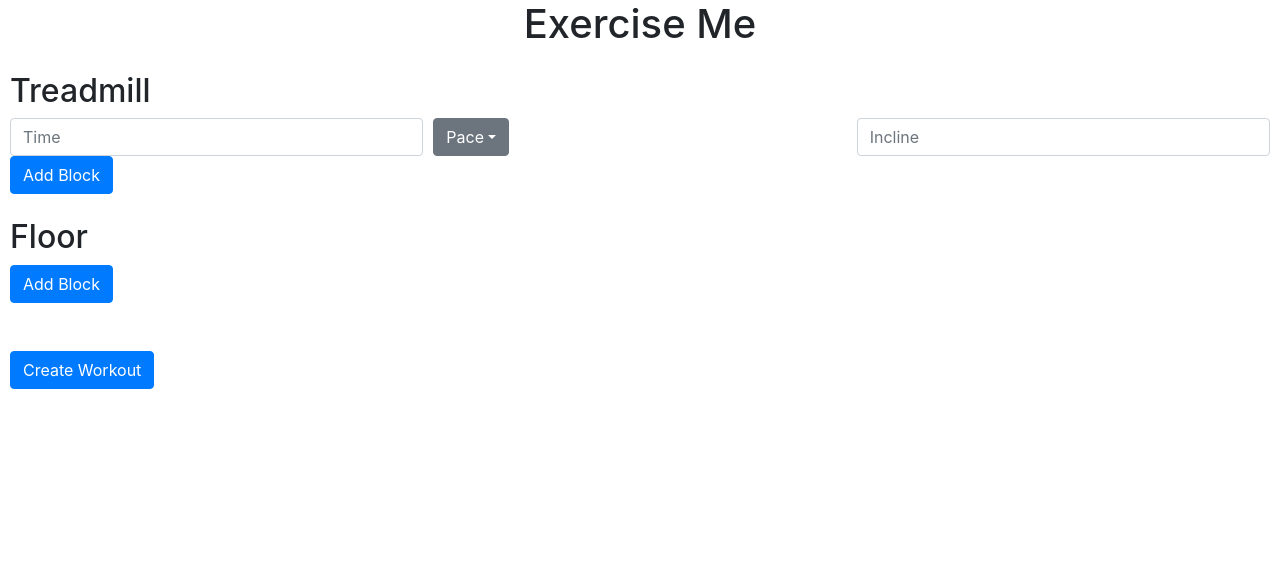
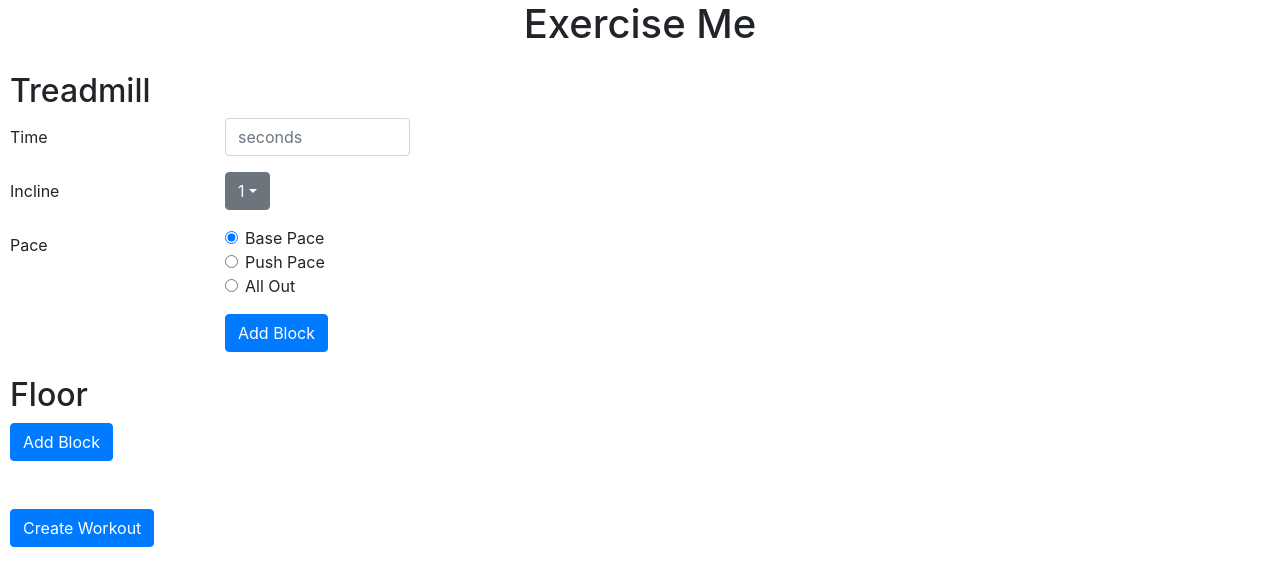
Before and after one commit to ageoldpun/exercise-me, a React (Create React App) app: page / in a window 1280 px wide. Shown: the top 586 px of the page. Built offline with nearby package versions, Linux system fonts and the light colour scheme.

Commit message:
Get Treadmill working

```diff
--- a/src/components/Treadmill.js
+++ b/src/components/Treadmill.js
@@ -1,39 +1,167 @@
 import React from 'react';
 import Button from 'react-bootstrap/Button';
+import Col from 'react-bootstrap/Col';
 import Dropdown from 'react-bootstrap/Dropdown';
+import Form from 'react-bootstrap/Form';
+import Row from 'react-bootstrap/Row';
+import Table from 'react-bootstrap/Table';
 
-export default function Treadmill(props) {
-  const selectedPace = 'Pace'
+export default class Treadmill extends React.Component {
+  constructor(props) {
+    super(props);
 
-  return (
-    <div className="mt-4">
-      <h2>Treadmill</h2>
-      <div>
-        <form>
-          <div className="form-row">
-            <div className="col">
-              <input type="text" className="form-control" placeholder="Time" />
-            </div>
-            <div className="col">
-              <Dropdown>
+    this.state = {
+      treadmillExercises: [],
+      selectedTreadmillExercise: {
+        time: null,
+        incline: 1,
+        pace: 'Base Pace',
+      },
+    }
+    this.handleTimeChange = this.handleTimeChange.bind(this);
+    this.handlePaceChange = this.handlePaceChange.bind(this);
+    this.handleInclineChange = this.handleInclineChange.bind(this);
+    this.onAddBlockClick = this.onAddBlockClick.bind(this);
+  }
+
+  handleTimeChange(changeEvent) {
+    this.setState({
+      ...this.state,
+      selectedTreadmillExercise: {
+        ...this.state.selectedTreadmillExercise,
+        time: changeEvent.target.value,
+      },
+    })
+  }
+
+  handlePaceChange(changeEvent) {
+    this.setState({
+      ...this.state,
+      selectedTreadmillExercise: {
+        ...this.state.selectedTreadmillExercise,
+        pace: changeEvent.target.value,
+      },
+    });
+  }
+
+  handleInclineChange(eventKey) {
+    this.setState({
+      ...this.state,
+      selectedTreadmillExercise: {
+        ...this.state.selectedTreadmillExercise,
+        incline: eventKey,
+      },
+    });
+  }
+
+  onAddBlockClick() {
+    this.state.treadmillExercises.push(this.state.selectedTreadmillExercise);
+    this.setState({
+      selectedTreadmillExercise: {
+        time: null,
+        incline: 1,
+        pace: 'Base Pace',
+      }
+    });
+  }
+
+  render() {
+    return (
+      <div className="mt-4">
+        <h2>Treadmill</h2>
+        {this.state.treadmillExercises.length > 0 &&
+          <Table striped bordered hover>
+          <thead>
+            <tr>
+              <th>Time</th>
+              <th>Pace</th>
+              <th>Incline</th>
+            </tr>
+          </thead>
+          <tbody>
+            {this.state.treadmillExercises.map(exercise => (
+              <tr>
+                <td>{exercise.time}</td>
+                <td>{exercise.pace}</td>
+                <td>{exercise.incline}</td>
+              </tr>
+            ))}
+          </tbody>
+        </Table>
+        }
+        <Form>
+          <Form.Group as={Row}>
+            <Form.Label column sm={2}>
+              Time
+            </Form.Label>
+            <Col sm={2}>
+              <Form.Control type="text" placeholder="seconds" value={this.state.selectedTreadmillExercise.time} onChange={this.handleTimeChange} />
+            </Col>
+          </Form.Group>
+
+          <Form.Group as={Row}>
+            <Form.Label column sm={2}>
+              Incline
+            </Form.Label>
+            <Col sm={10}>
+              <Dropdown  onSelect={this.handleInclineChange}>
                 <Dropdown.Toggle variant="secondary" id="dropdown-basic">
-                  {selectedPace}
+                  {this.state.selectedTreadmillExercise.incline}
                 </Dropdown.Toggle>
 
                 <Dropdown.Menu>
-                  <Dropdown.Item href="#/action-1">Base Pace</Dropdown.Item>
-                  <Dropdown.Item href="#/action-2">Push Pace</Dropdown.Item>
-                  <Dropdown.Item href="#/action-3">All Out</Dropdown.Item>
+                  <Dropdown.Item eventKey="1">1</Dropdown.Item>
+                  <Dropdown.Item eventKey="2">2</Dropdown.Item>
+                  <Dropdown.Item eventKey="3">3</Dropdown.Item>
+                  <Dropdown.Item eventKey="4">4</Dropdown.Item>
+                  <Dropdown.Item eventKey="5">5</Dropdown.Item>
+                  <Dropdown.Item eventKey="6">6</Dropdown.Item>
+                  <Dropdown.Item eventKey="7">7</Dropdown.Item>
+                  <Dropdown.Item eventKey="8">8</Dropdown.Item>
+                  <Dropdown.Item eventKey="9">9</Dropdown.Item>
+                  <Dropdown.Item eventKey="10">10</Dropdown.Item>
                 </Dropdown.Menu>
               </Dropdown>
-            </div>
-            <div className="col">
-              <input type="text" className="form-control" placeholder="Incline" />
-            </div>
-          </div>
-        </form>
-        <Button variant="primary">Add Block</Button>
+            </Col>
+          </Form.Group>
+          <fieldset>
+            <Form.Group as={Row}>
+              <Form.Label as="legend" column sm={2}>
+                Pace
+              </Form.Label>
+              <Col sm={10}>
+                <Form.Check
+                  type="radio"
+                  value="Base Pace"
+                  label="Base Pace"
+                  checked={this.state.selectedTreadmillExercise.pace === 'Base Pace'}
+                  onChange={this.handlePaceChange}
+                />
+                <Form.Check
+                  type="radio"
+                  value="Push Pace"
+                  label="Push Pace"
+                  checked={this.state.selectedTreadmillExercise.pace === 'Push Pace'}
+                  onChange={this.handlePaceChange}
+                />
+                <Form.Check
+                  type="radio"
+                  value="All Out"
+                  label="All Out"
+                  checked={this.state.selectedTreadmillExercise.pace === 'All Out'}
+                  onChange={this.handlePaceChange}
+                />
+              </Col>
+            </Form.Group>
+          </fieldset>
+
+          <Form.Group as={Row}>
+            <Col sm={{ span: 10, offset: 2 }}>
+              <Button onClick={this.onAddBlockClick}>Add Block</Button>
+            </Col>
+          </Form.Group>
+        </Form>
       </div>
-    </div>
-  )
+    )
+  }
 }
```
